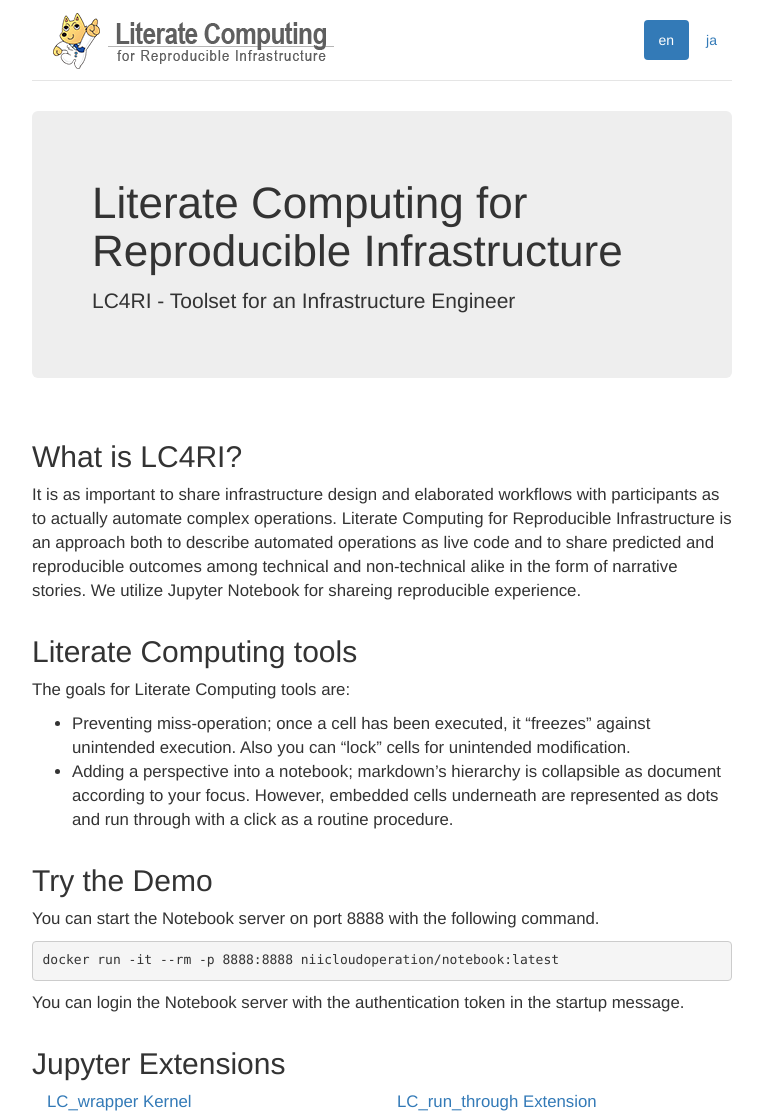
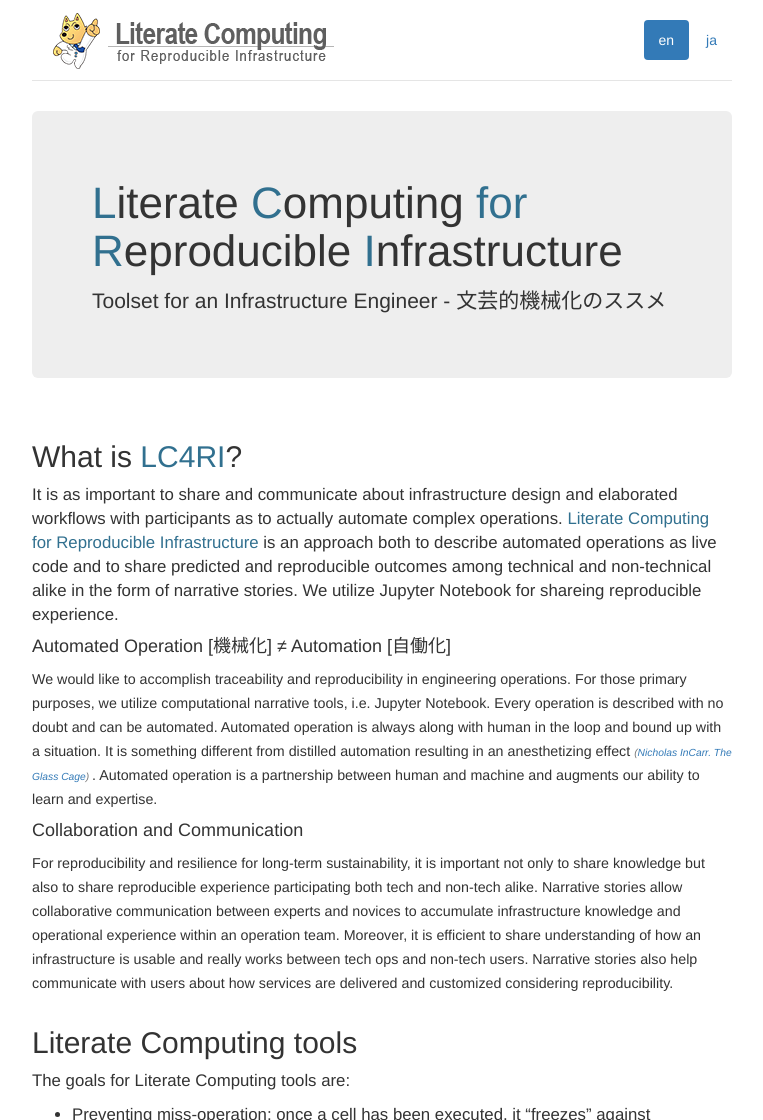
Before and after one commit to Literate-Computing/literate-computing.github.io, a Jekyll site: the page built from index.md, in a window 1280 px wide and 1400 px high, cut to the strip 0-1120 px from the top of the window. Shown: the whole strip, without its empty margins (258-1021 px from the left). Built offline with Jekyll 4.4.1, drawn with Linux system fonts in a browser that asks for light colours.

Commit message:
add two paragraphs to index.md - Automated Operation, Collaboration and Communication

```diff
--- a/index.md
+++ b/index.md
@@ -1,12 +1,27 @@
 ---
-title: Literate Computing for Reproducible Infrastructure
-description: LC4RI - Toolset for an Infrastructure Engineer
+title: <span class="text-info">L</span>iterate <span class="text-info">C</span>omputing <span class="text-info">for R</span>eproducible <span class="text-info">I</span>nfrastructure
+description: Toolset for an Infrastructure Engineer - 文芸的機械化のススメ
 link_ja: index-ja.html
 layout: home
 ---
 
-## What is LC4RI?
-It is as important to share infrastructure design and elaborated workflows with participants as to actually automate complex operations. Literate Computing for Reproducible Infrastructure is an approach both to describe automated operations as live code and to share predicted and reproducible outcomes among technical and non-technical alike in the form of narrative stories.  We utilize Jupyter Notebook for shareing reproducible experience.
+## What is <span class="text-info">LC4RI</span>?
+It is as important to share and communicate about infrastructure design and elaborated workflows with participants as to actually automate complex operations. <span class="text-info">Literate Computing for Reproducible Infrastructure</span> is an approach both to describe automated operations as live code and to share predicted and reproducible outcomes among technical and non-technical alike in the form of narrative stories.  We utilize Jupyter Notebook for shareing reproducible experience.
+
+#### Automated Operation [機械化] ≠ Automation [自働化]
+<small>
+We would like to accomplish traceability and reproducibility in engineering operations. For those primary purposes, we utilize computational narrative tools, i.e. Jupyter Notebook. Every operation is described with no doubt and can be automated. Automated operation is always along with human in the loop and bound up with a situation. It is something different from distilled automation resulting in an anesthetizing effect
+<i><small><small><span class="text-muted">([Nicholas InCarr. The Glass Cage](https://image.slidesharecdn.com/jupytercon-masatani-170825211000/95/jupytercon-2017-collaboration-and-automated-operation-as-literate-computing-for-reproducible-infrastructure-26-638.jpg))
+</span></small></small></i>
+.
+Automated operation is a partnership between human and machine and augments our ability to learn and expertise.
+</small>
+
+
+#### Collaboration and Communication
+<small>
+For reproducibility and resilience for long-term sustainability, it is important not only to share knowledge but also to share reproducible experience participating both tech and non-tech alike.  Narrative stories allow collaborative communication between experts and novices to accumulate infrastructure knowledge and operational experience within an operation team. Moreover, it is efficient to share understanding of how an infrastructure is usable and really works between tech ops and non-tech users. Narrative stories also help communicate with users about how services are delivered and customized considering reproducibility.
+</small>
 
 ## Literate Computing tools
 The goals for Literate Computing tools are:
```
Also changed, not shown: index-ja.md (+1 -1 lines).
